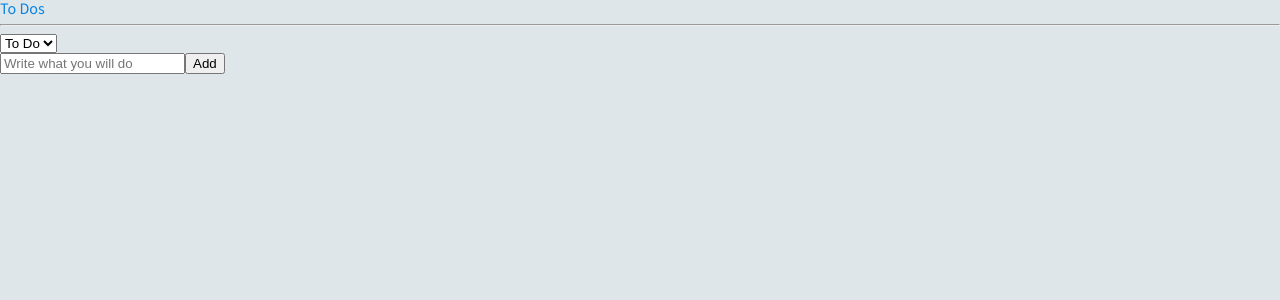
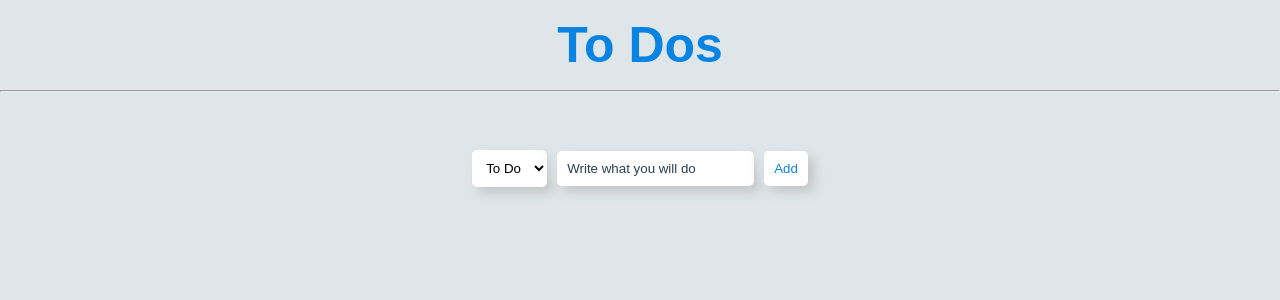
Before and after one commit to HBSPS/React-ToDo, a React (Create React App) app: page / in a window 1280 px wide. Shown: the top 300 px of the page. Built offline with nearby package versions, Linux system fonts and the light colour scheme.

Commit message:
:sparkles: 임시 Style 설정
임시 Style 설정

```diff
--- a/src/components/CreateToDo.tsx
+++ b/src/components/CreateToDo.tsx
@@ -1,10 +1,39 @@
 import { useForm } from "react-hook-form";
 import { useRecoilValue, useSetRecoilState } from "recoil";
+import styled from "styled-components";
 import { categoryState, toDoState } from "../atoms";
 
 interface IForm {
     toDo: string;
 };
+
+const Button = styled.button`
+    padding: 10px;
+    margin-left: 10px;
+    color: ${(props) => props.theme.accentColor};
+    background-color: ${(props) => props.theme.cardBgColor};
+    border: none;
+    border-radius: 5px;
+    cursor: pointer;
+    box-shadow: 6px 6px 12px #c5c5c5, -6px -6px 12px ${(props) => props.theme.bgColor};
+
+    &:active {
+        box-shadow: inset 4px 4px 12px #c5c5c5, inset -4px -4px 12px #ffffff;
+    }
+`;
+
+const Input = styled.input.attrs({ placeholder: "Write what you will do" })`
+    padding: 10px;
+    margin-left: 10px;
+    background-color: ${(props) => props.theme.cardBgColor};
+    border: none;
+    border-radius: 5px;
+    box-shadow: 6px 6px 12px #c5c5c5, -6px -6px 12px ${(props) => props.theme.bgColor};
+
+    ::placeholder {
+        color: ${(props) => props.theme.textColor};
+    }
+`;
 
 function CreateToDo() {
     const setToDos = useSetRecoilState(toDoState);
@@ -16,8 +45,8 @@ function CreateToDo() {
     };
     return (
         <form onSubmit={handleSubmit(handleValid)}>
-            <input {...register("toDo", {required: "Please write a To Do"})} placeholder="Write what you will do" />
-            <button>Add</button>
+            <Input {...register("toDo", {required: "Please write a To Do"})} />
+            <Button>Add</Button>
         </form>
     );
 };
--- /dev/null
+++ b/src/components/SelectCategory.tsx
@@ -0,0 +1,34 @@
+import { useRecoilState } from "recoil";
+import styled from "styled-components";
+import { Categories, categoryState } from "../atoms";
+
+const Select = styled.select`
+    padding: 10px;
+    background-color: ${(props) => props.theme.cardBgColor};
+    border: none;
+    border-radius: 5px;
+    cursor: pointer;
+    box-shadow: 6px 6px 12px #c5c5c5, -6px -6px 12px ${(props) => props.theme.bgColor};
+`;
+
+const Option = styled.option`
+    padding: 10px;
+    color: ${(props) => props.theme.textColor};
+    background: ${(props) => props.theme.cardBgColor};
+`;
+
+function SelectCategory() {
+    const [category, setCategory] = useRecoilState(categoryState);
+    const onInput = (event: React.FormEvent<HTMLSelectElement>) => {
+        setCategory(event.currentTarget.value as any);
+    };
+    return (
+        <Select onInput={onInput} value={category}>
+            <Option value={Categories.TO_DO}>To Do</Option>
+            <Option value={Categories.DOING}>Doing</Option>
+            <Option value={Categories.DONE}>Done</Option>
+        </Select>
+    );
+};
+
+export default SelectCategory;
--- a/src/components/ToDo.tsx
+++ b/src/components/ToDo.tsx
@@ -1,6 +1,26 @@
 import React from "react";
 import { useSetRecoilState } from "recoil";
+import styled from "styled-components";
 import { Categories, IToDo, toDoState } from "../atoms";
+
+const Ul = styled.ul`
+    font-size: 20px;
+`;
+
+const Button = styled.button`
+    padding: 5px;
+    margin: 10px;
+    color: ${(props) => props.theme.accentColor};
+    background-color: ${(props) => props.theme.cardBgColor};
+    border: none;
+    border-radius: 5px;
+    cursor: pointer;
+    box-shadow: 6px 6px 12px #c5c5c5, -6px -6px 12px ${(props) => props.theme.bgColor};
+
+    &:active {
+        box-shadow: inset 4px 4px 12px #c5c5c5, inset -4px -4px 12px #ffffff;
+    }
+`;
 
 function ToDo({ text, category, id }: IToDo) {
     const setToDos = useSetRecoilState(toDoState);
@@ -13,12 +33,12 @@ function ToDo({ text, category, id }: IToDo) {
         });
     };
     return (
-        <li>
+        <Ul>
             <span>{text}</span>
-            {category !== Categories.TO_DO && <button name={Categories.TO_DO} onClick={onClick}>To Do</button>}
-            {category !== Categories.DOING && <button name={Categories.DOING} onClick={onClick}>Doing</button>}
-            {category !== Categories.DONE && <button name={Categories.DONE} onClick={onClick}>Done</button>}
-        </li>
+            {category !== Categories.TO_DO && <Button name={Categories.TO_DO} onClick={onClick}>To Do</Button>}
+            {category !== Categories.DOING && <Button name={Categories.DOING} onClick={onClick}>Doing</Button>}
+            {category !== Categories.DONE && <Button name={Categories.DONE} onClick={onClick}>Done</Button>}
+        </Ul>
     );
 };
 
--- a/src/components/ToDoList.tsx
+++ b/src/components/ToDoList.tsx
@@ -1,27 +1,58 @@
 import React from "react";
-import { useRecoilState, useRecoilValue } from "recoil";
-import { Categories, categoryState, toDoSelector } from "../atoms";
+import { useRecoilValue } from "recoil";
+import styled from "styled-components";
+import { toDoSelector } from "../atoms";
 import CreateToDo from "./CreateToDo";
+import SelectCategory from "./SelectCategory";
 import ToDo from "./ToDo";
+
+const Title = styled.h1`
+    font-size: 50px;
+    font-weight: bold;
+    text-align: center;
+    display: block;
+    margin: 20px 0px;
+`;
+
+const Main = styled.div`
+    display: flex;
+    flex-direction: column;
+    align-items: center;
+    justify-content: center;
+    width: auto;
+`;
+
+const Container = styled.div`
+    display: flex;
+    align-items: center;
+    justify-content: center;
+    margin: 50px 0px;
+`;
+
+const ItemList = styled.div`
+    display: flex;
+    flex-direction: column;
+    justify-content: center;
+    align-items: center;
+    width: auto;
+`;
 
 function ToDoList() {
     const toDos = useRecoilValue(toDoSelector);
-    const [category, setCategory] = useRecoilState(categoryState);
-    const onInput = (event: React.FormEvent<HTMLSelectElement>) => {
-        setCategory(event.currentTarget.value as any);
-    };
     return (
-        <div>
-            <h1>To Dos</h1>
+        <>
+            <Title>To Dos</Title>
             <hr />
-            <select onInput={onInput} value={category}>
-                <option value={Categories.TO_DO}>To Do</option>
-                <option value={Categories.DOING}>Doing</option>
-                <option value={Categories.DONE}>Done</option>
-            </select>
-            <CreateToDo />
-            {toDos.map((toDo) => <ToDo key={toDo.id} {...toDo} />)}
-        </div>
+            <Main>
+                <Container>
+                    <SelectCategory />
+                    <CreateToDo />
+                </Container>
+                <ItemList>
+                    {toDos.map((toDo) => <ToDo key={toDo.id} {...toDo} />)}
+                </ItemList>
+            </Main>
+        </>
     );
 };
 
```
